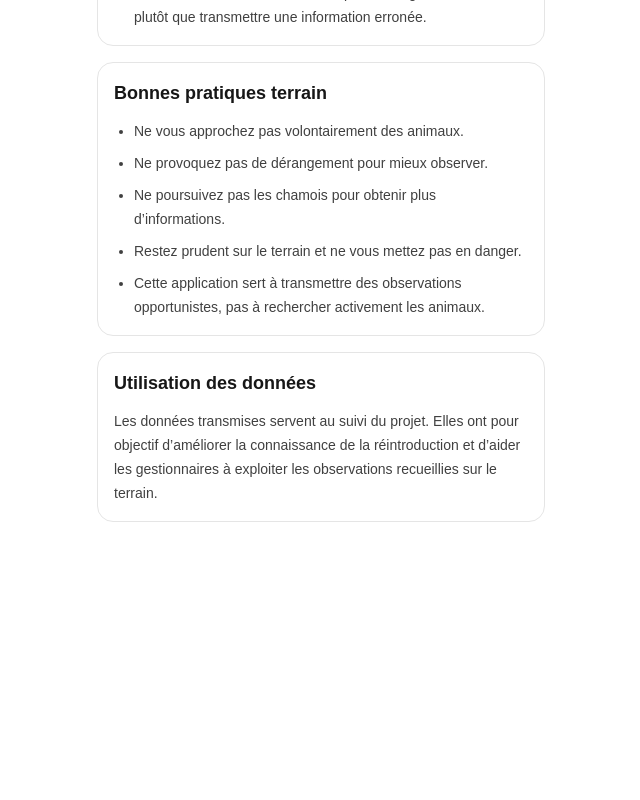
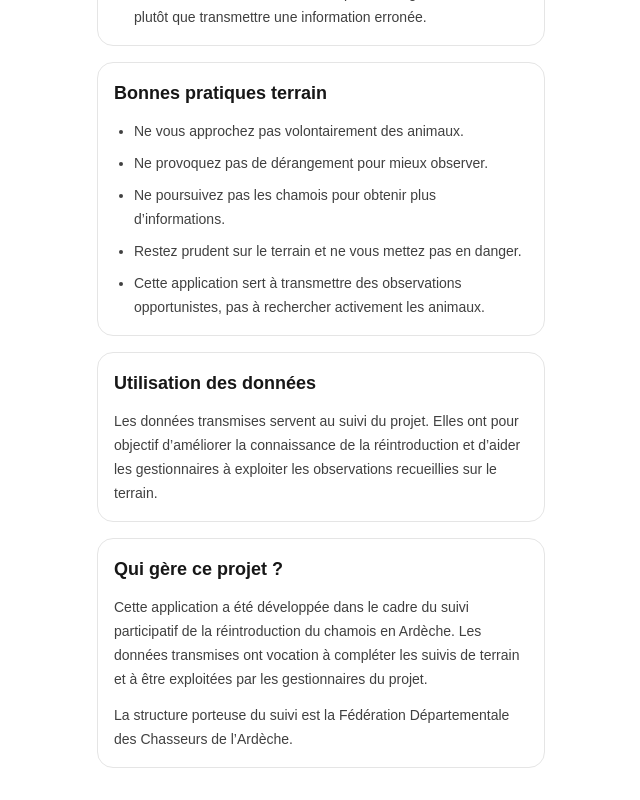
Before and after one commit to hugorubini/app-chamois, a Next.js app: page /info in a window 1280 px wide. Shown: the part 1772-2572 px from the top of the page, without its empty margins (319-959 px from the left). Before the commit the page ends 2326 px from the top, so only its background shows below. Built offline with nearby package versions, Linux system fonts and the light colour scheme.

Commit message:
ajout bloc structure porteuse page infos

```diff
--- a/src/app/info/page.tsx
+++ b/src/app/info/page.tsx
@@ -127,6 +127,20 @@ export default function InfoPage() {
               sur le terrain.
             </p>
           </section>
+
+          <section className="rounded-2xl border border-neutral-200 p-4">
+            <h2 className="text-lg font-semibold">Qui gère ce projet ?</h2>
+            <p className="mt-3 text-sm leading-6 text-neutral-700">
+              Cette application a été développée dans le cadre du suivi participatif de
+              la réintroduction du chamois en Ardèche. Les données transmises ont
+              vocation à compléter les suivis de terrain et à être exploitées par les
+              gestionnaires du projet.
+            </p>
+            <p className="mt-3 text-sm leading-6 text-neutral-700">
+              La structure porteuse du suivi est la Fédération Départementale des
+              Chasseurs de l’Ardèche.
+            </p>
+          </section>
         </div>
       </div>
     </main>
```
